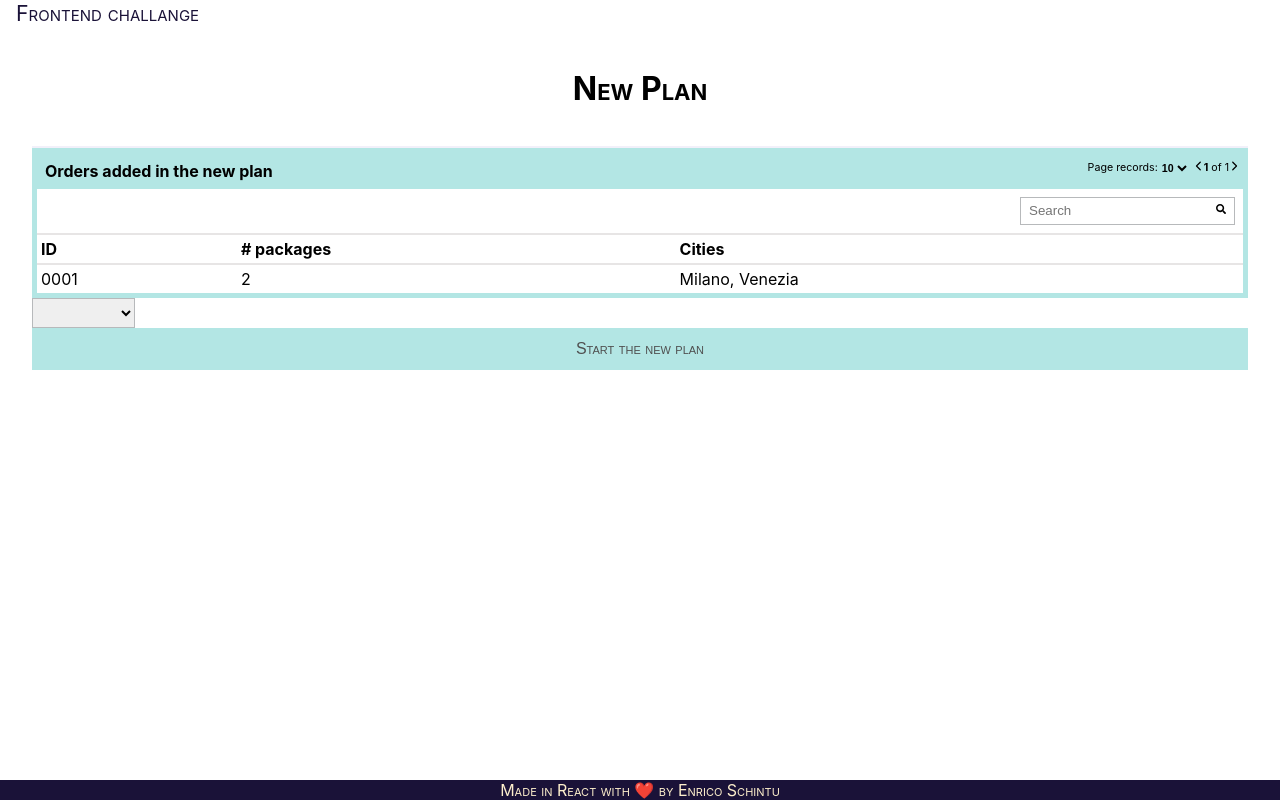
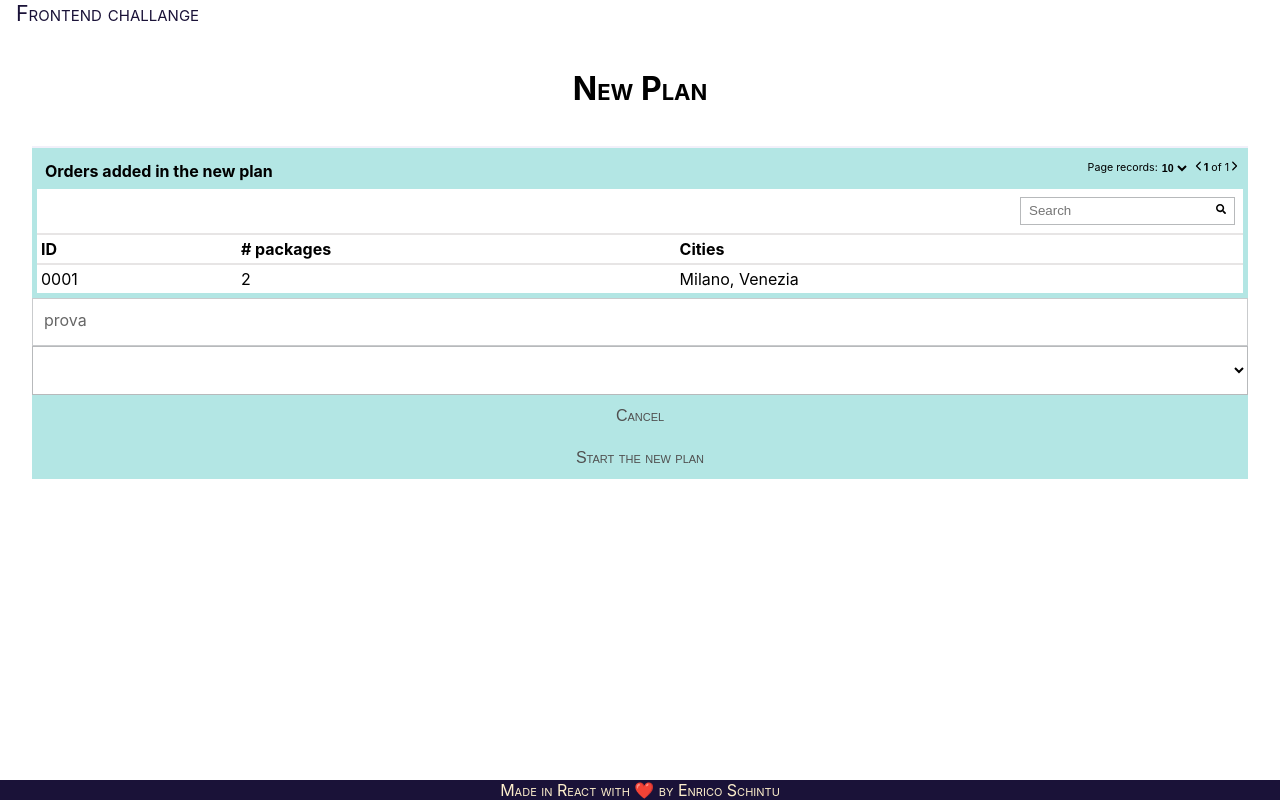
Before and after one commit to Schengatto/TS-fullstack-challenge-frontend, a React (Create React App) app: page /plan/create in a window 1280 px wide. Built offline with nearby package versions, Linux system fonts and the light colour scheme.

Commit message:
fixed Selector component

```diff
--- a/src/components/form/DropDown.tsx
+++ b/src/components/form/DropDown.tsx
@@ -5,9 +5,12 @@ const Component = styled.select`
     box-sizing: border-box;
     -moz-box-sizing: border-box;
     -webkit-box-sizing: border-box;
-    padding: 0.35rem 0.85rem;
+    padding: 1rem 0.75rem 0.75rem;
     border: 1px solid #b7b9bb;
     display: flex;
+    background-color: transparent;
+    font-size: 1rem;
+    width: 100%;
 
     &:focus-within {
         border: 1px solid #191238;
--- a/src/pages/plan/PlanCreate.tsx
+++ b/src/pages/plan/PlanCreate.tsx
@@ -12,6 +12,7 @@ import { getUniqueValues } from "../../utils/array-utils";
 import Button from "../../components/ui/Button";
 import Select from "../../components/form/DropDown";
 import { Depot } from "../../features/orders-management/models/depot";
+import InputText from "../../components/form/InputText";
 
 const Component = styled.div`
     margin: 1rem;
@@ -72,7 +73,9 @@ const PlanCreate: FunctionComponent = () => {
                 />
 
                 <form>
+                    <InputText label="prova" value=""/>
                     <Select items={items} onChange={() => null} />
+                    <Button label="Cancel" onClick={handleCancel}></Button>
                     <Button label="Start the new plan"></Button>
                 </form>
             </Card>
```
